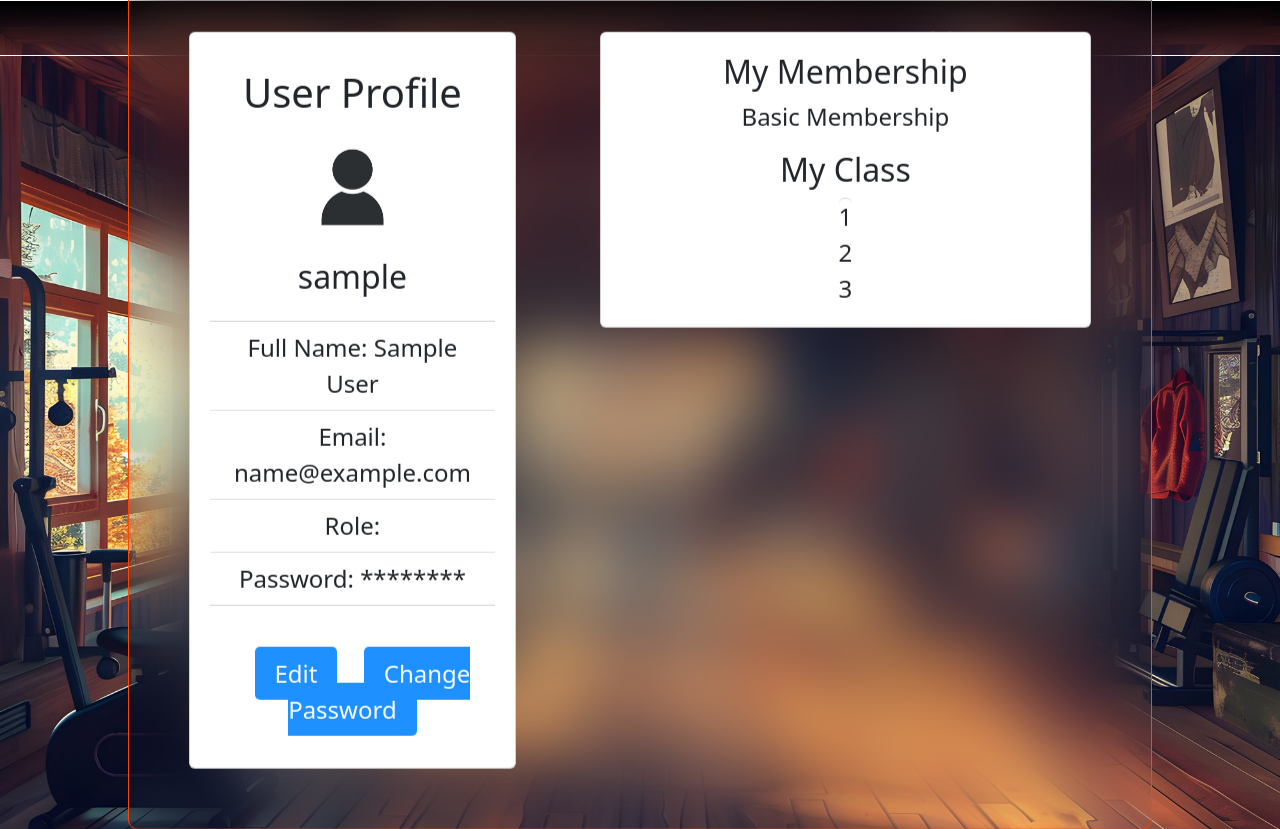
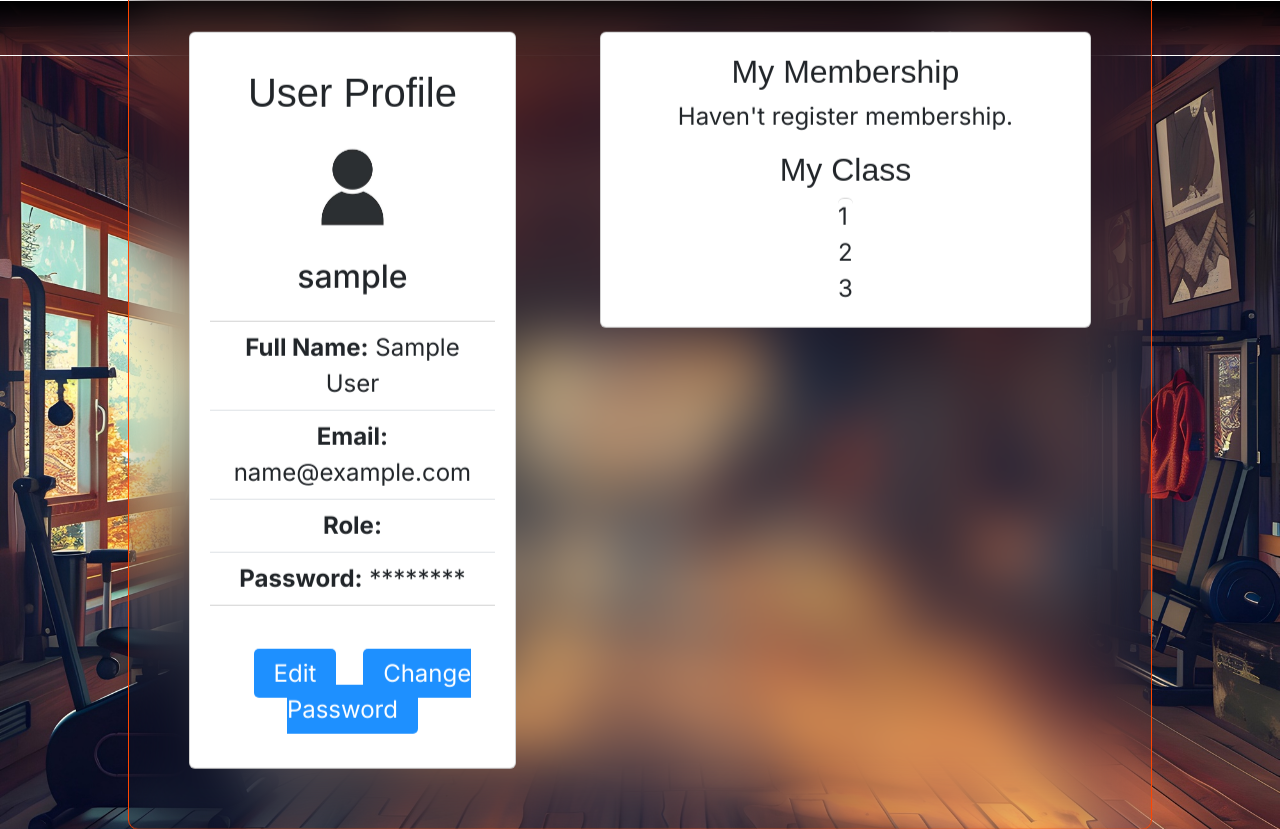
Before and after one commit to Peeradech01/ActiveVibe_Project, a Django app: page /userprofile/1/ in a window 1280 px wide. Run offline with Django 5.2, Linux system fonts and the light colour scheme; the visitor is signed in with stand-in values (Sample User, id 1); some web fonts are replaced.

Commit message:
make userprofile show membership

```diff
--- a/Projectors/fitnessmanagement/fitness/templates/admin_layout.html
+++ b/Projectors/fitnessmanagement/fitness/templates/admin_layout.html
@@ -8,8 +8,6 @@
     <link rel="stylesheet" href="{% static 'style.css' %}" />
     <link rel="stylesheet" href="https://cdnjs.cloudflare.com/ajax/libs/font-awesome/5.15.3/css/all.min.css" />
     <link href="https://cdn.jsdelivr.net/npm/bootstrap@5.3.3/dist/css/bootstrap.min.css" rel="stylesheet" integrity="sha384-QWTKZyjpPEjISv5WaRU9OFeRpok6YctnYmDr5pNlyT2bRjXh0JMhjY6hW+ALEwIH" crossorigin="anonymous">
-    <script type="module" src="https://unpkg.com/ionicons@7.1.0/dist/ionicons/ionicons.esm.js"></script>
-    <script nomodule src="https://unpkg.com/ionicons@7.1.0/dist/ionicons/ionicons.js"></script>
 
     <title>{% block title %}Title{% endblock %}</title>
     <style>
--- a/Projectors/fitnessmanagement/fitness/templates/nav.html
+++ b/Projectors/fitnessmanagement/fitness/templates/nav.html
@@ -8,8 +8,6 @@
     <!-- <link rel="stylesheet" href="{% static 'style.css' %}" /> -->
     <link rel="stylesheet" href="https://cdnjs.cloudflare.com/ajax/libs/font-awesome/5.15.3/css/all.min.css" />
     <link href="https://cdn.jsdelivr.net/npm/bootstrap@5.3.3/dist/css/bootstrap.min.css" rel="stylesheet" integrity="sha384-QWTKZyjpPEjISv5WaRU9OFeRpok6YctnYmDr5pNlyT2bRjXh0JMhjY6hW+ALEwIH" crossorigin="anonymous">
-    <script type="module" src="https://unpkg.com/ionicons@7.1.0/dist/ionicons/ionicons.esm.js"></script>
-    <script nomodule src="https://unpkg.com/ionicons@7.1.0/dist/ionicons/ionicons.js"></script>
     <title>Title</title>
     <style>
         nav {
@@ -180,5 +178,7 @@
             body.style.overflowY = 'auto';
     });
     </script>
+    <script type="module" src="https://unpkg.com/ionicons@7.1.0/dist/ionicons/ionicons.esm.js"></script>
+    <script nomodule src="https://unpkg.com/ionicons@7.1.0/dist/ionicons/ionicons.js"></script>
 </body>
 </html>
--- a/Projectors/fitnessmanagement/fitness/templates/user/index.html
+++ b/Projectors/fitnessmanagement/fitness/templates/user/index.html
@@ -31,7 +31,7 @@
         <h1 class="word font1">Recommended Class</h1>
         {% for class in random_classes %}
         <div class="card">
-            <div class="card-body">
+            <div class="card-body" onclick="location.href='{% url 'class-detail' class.pk %}'">
                 <h2 class="font1">{{ class.name }}</h2>
                 <p><b>Category:</b> {{ class.categories.name }}</p>
                 <p><b>Trainer:</b> {{ class.trainer.first_name }} {{ class.trainer.last_name }}</p>
--- a/Projectors/fitnessmanagement/fitness/templates/user/userprofile.html
+++ b/Projectors/fitnessmanagement/fitness/templates/user/userprofile.html
@@ -12,25 +12,25 @@ User Profile
     }
 </style>
 {% block content %}
-<div class="user-profile">
+<div class="user-profile font3">
     <div class="row">
         <!-- Left Profile Section -->
         <div class="col-md-5">
             <div class="card text-center">
                 <div class="card-body">
-                    <h1 class="card-title">User Profile</h1>
+                    <h1 class="card-title font1">User Profile</h1>
                     <img style="border-radius: 50%; display: block; margin: 20px auto; width: 40%;" src="{% static 'img/icon-profile.jpg' %}" alt="">
                     <h2 class="card-title">{{ user.username }}</h2>
                 </div>
                 <ul class="list-group list-group-flush text-left">
-                    <li class="list-group-item">Full Name: {{ user.first_name }} {{ user.last_name }}</li>
-                    <li class="list-group-item">Email: {{ user.email }}</li>
-                    <li class="list-group-item">Role:
+                    <li class="list-group-item"><b>Full Name:</b> {{ user.first_name }} {{ user.last_name }}</li>
+                    <li class="list-group-item"><b>Email:</b> {{ user.email }}</li>
+                    <li class="list-group-item"><b>Role:</b>
                         {% for group in user.groups.all %}
                             <span class="font3">{{ group.name }}</span>
                         {% endfor %}
                     </li>
-                    <li class="list-group-item">Password: ********</li>
+                    <li class="list-group-item"><b>Password:</b> ********</li>
                 </ul>
                 <div class="div-edit-btn">
                     <a href="{% url 'edit_profile' user.pk %}" class="edit-btn" id="edit-btn">Edit</a>
@@ -42,9 +42,13 @@ User Profile
         <!-- Right Profile Form Section -->
         <div class="col-md-7">
             <div class="card mybox">
-                <h2>My Membership</h2>
-                <p>Basic Membership</p>
-                <h2>My Class</h2>
+                <h2 class="font1">My Membership</h2>
+                {% if membership %}
+                    <p>{{ membership.first.membership.name }}</p>
+                {% else %}
+                    <p>Haven't register membership.</p>
+                {% endif %}
+                <h2 class="font1">My Class</h2>
                 <ul class="list-group">
                     <li class="list-group"> 1 </li>
                     <li class="list-group"> 2 </li>
--- a/Projectors/fitnessmanagement/fitness/templates/user_layout.html
+++ b/Projectors/fitnessmanagement/fitness/templates/user_layout.html
@@ -8,8 +8,6 @@
     <link rel="stylesheet" href="{% static 'style.css' %}" />
     <link rel="stylesheet" href="https://cdnjs.cloudflare.com/ajax/libs/font-awesome/5.15.3/css/all.min.css" />
     <link href="https://cdn.jsdelivr.net/npm/bootstrap@5.3.3/dist/css/bootstrap.min.css" rel="stylesheet" integrity="sha384-QWTKZyjpPEjISv5WaRU9OFeRpok6YctnYmDr5pNlyT2bRjXh0JMhjY6hW+ALEwIH" crossorigin="anonymous">
-    <script type="module" src="https://unpkg.com/ionicons@7.1.0/dist/ionicons/ionicons.esm.js"></script>
-    <script nomodule src="https://unpkg.com/ionicons@7.1.0/dist/ionicons/ionicons.js"></script>
 
     <title>{% block title %}Title{% endblock %}</title>
     <style>
@@ -27,7 +25,8 @@
     {% block content %}Content{% endblock %}
 
     {% block script %}
+    <script type="module" src="https://unpkg.com/ionicons@7.1.0/dist/ionicons/ionicons.esm.js"></script>
+    <script nomodule src="https://unpkg.com/ionicons@7.1.0/dist/ionicons/ionicons.js"></script>
     {% endblock %}
   </body>
-
 </html>
--- a/Projectors/fitnessmanagement/fitness/views.py
+++ b/Projectors/fitnessmanagement/fitness/views.py
@@ -90,6 +90,10 @@ class MembershipView(LoginRequiredMixin, View):
 class MembershipFormView(LoginRequiredMixin, View):
     def get(self, request, pk):
         membership = Membership.objects.get(pk=pk)
+        if membership.duration >= 12:
+            membership.duration_display = f"{membership.duration // 12} year"
+        else:
+            membership.duration_display = f"{membership.duration} month"
         form = UserForm()
         personal_form = PersonalForm()
         context = {'form':form, 'personal_form':personal_form, 'pk':pk, 'membership':membership}
@@ -124,7 +128,6 @@ class MembershipFormView(LoginRequiredMixin, View):
                 # update
                 personal_form.save()
                 print('update_personal')
-
 
             # get membership
             membership = Membership.objects.get(pk=pk)
@@ -243,10 +246,12 @@ class DeleteFitnessClassView(LoginRequiredMixin, View):
             return redirect('manage-class')
         return redirect('class')
 
-#Userprofile page
+# UserProfile page
 class UserProfileView(LoginRequiredMixin, View):
     def get(self, request, pk):
-        return render(request, 'user/userprofile.html')
+        membership = CustomerMembership.objects.filter(customer=pk)
+        context = {'membership': membership}
+        return render(request, 'user/userprofile.html', context)
 
 #Edit userprofile form
 class EditProfileView(LoginRequiredMixin, View):
```
Also changed, not shown: Projectors/fitnessmanagement/fitness/forms.py (+1 -7 lines), Projectors/fitnessmanagement/fitness/static/style.css (+21 -8 lines), Projectors/fitnessmanagement/fitness/templates/user/fitness_class.html (+7 -6 lines), Projectors/fitnessmanagement/fitness/templates/user/membership_form.html (+6 -3 lines).
